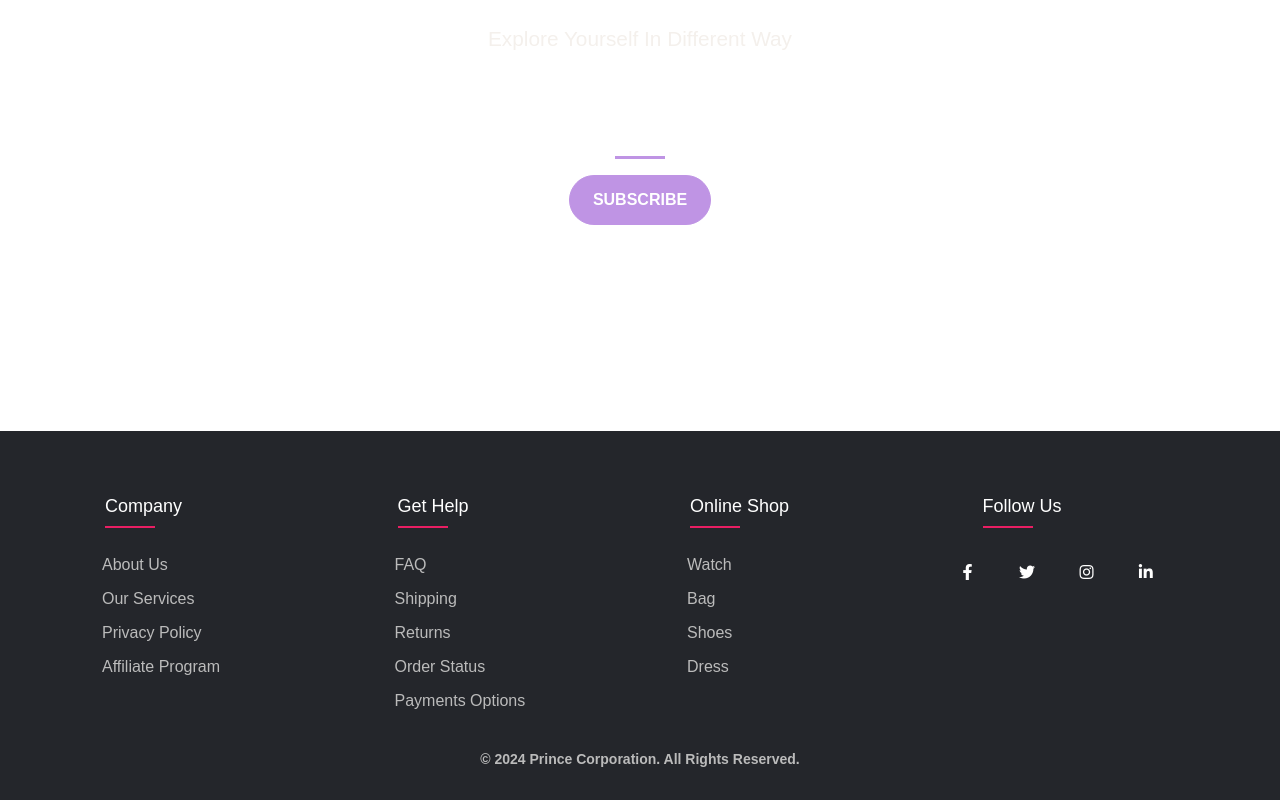
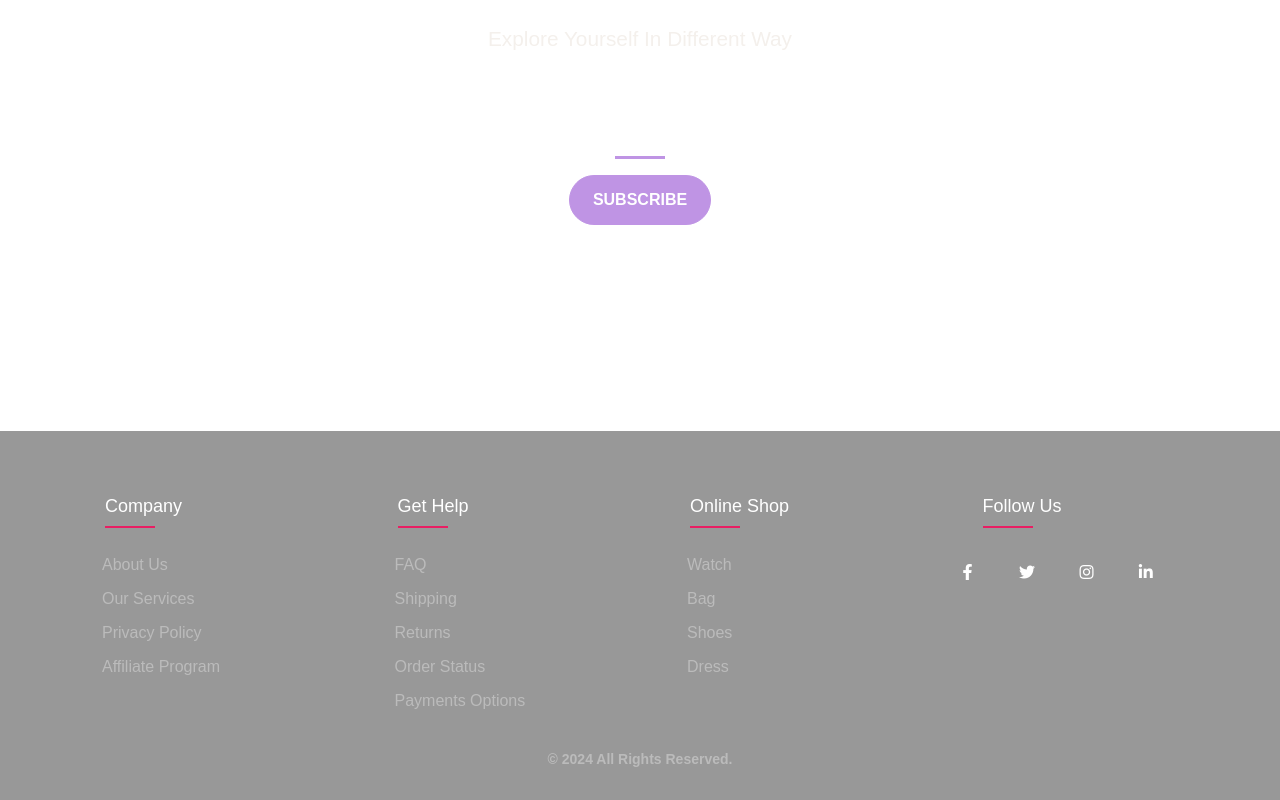
Before and after one commit to shakibprince83/Landing-page, a plain HTML site: page index.html in a window 1280 px wide. Shown: the part 369-1169 px from the top of the page. Drawn offline with nearby package versions, Linux system fonts and the light colour scheme.

Commit message:
credit change

```diff
--- a/index.html
+++ b/index.html
@@ -79,7 +79,7 @@
 
 		</div>
 		 <div class="copyright">
-      <p>&copy; 2024 Prince Corporation. All Rights Reserved.</p>
+      <p>&copy; 2024 All Rights Reserved.</p>
     </div>
 
 	</footer>
--- a/styles.css
+++ b/styles.css
@@ -93,7 +93,7 @@ ul{
   list-style: none;
 }
 .footer{
-  background-color: #24262b;
+  background-color: #989898 ;
   padding: 30px 0;
 }
 .footer-col{
```
